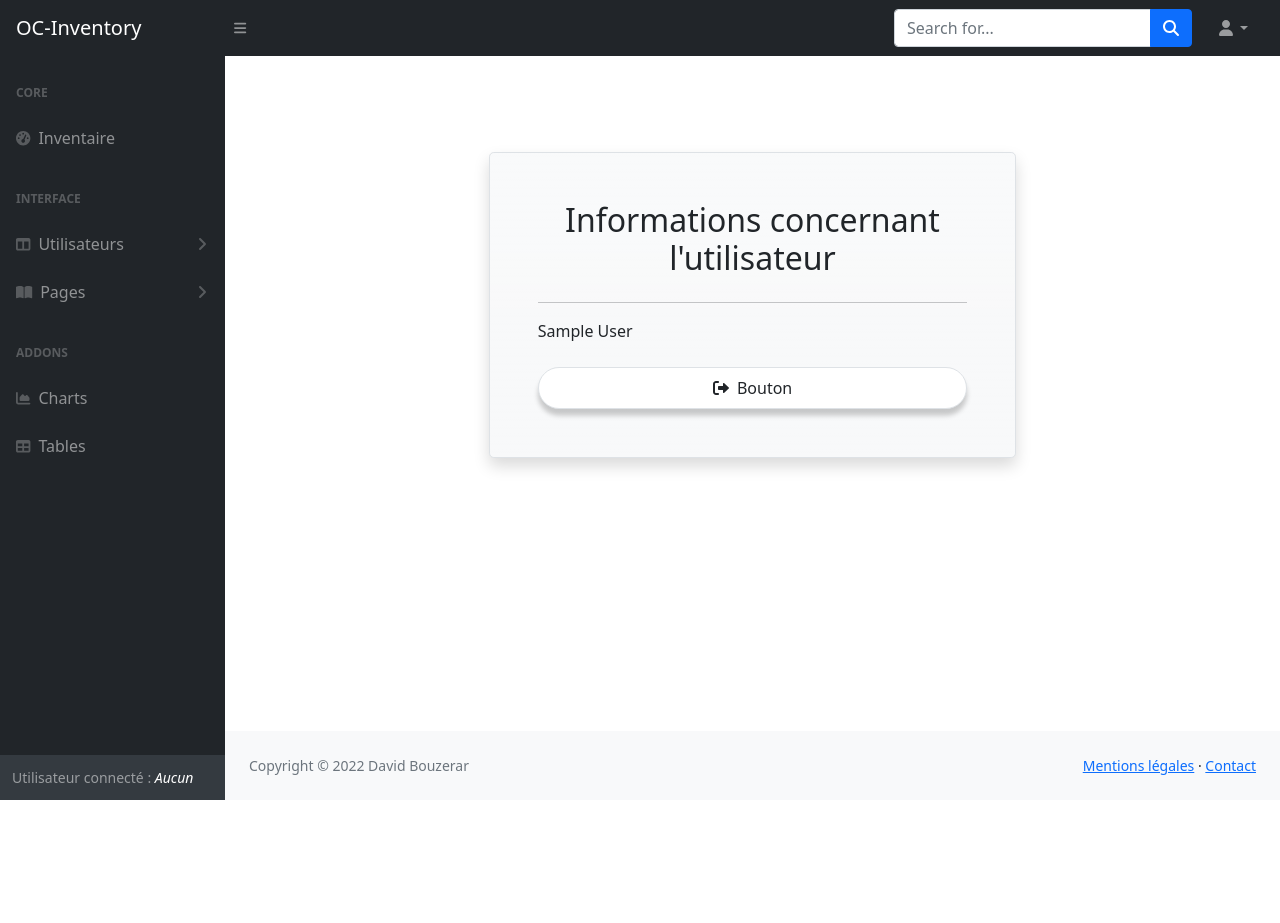
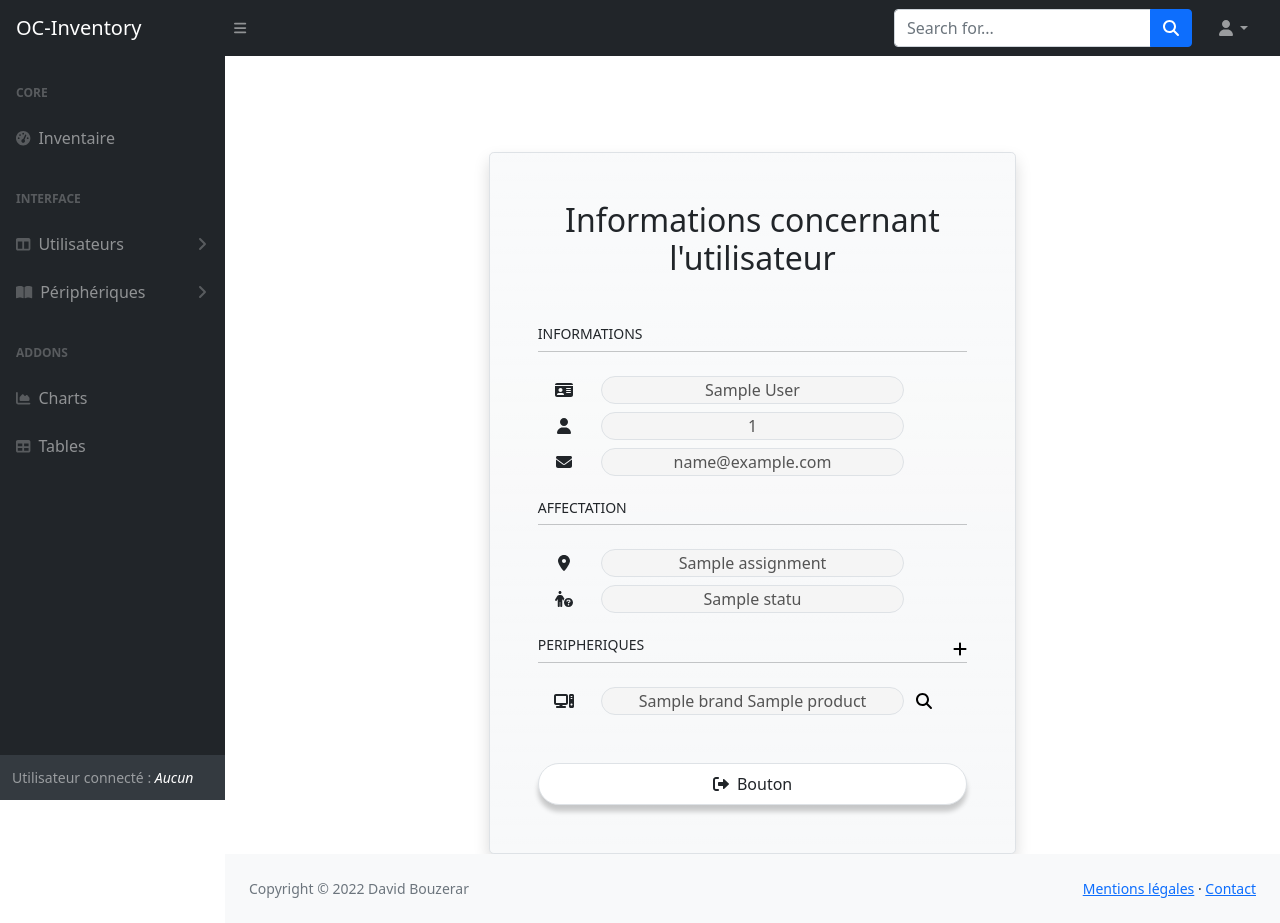
Before and after one commit to Eidocode/OC_Project13, a Django app: page /product_user/user_info/1/ in a window 1280 px wide. Before the commit the page ends 800 px from the top, so only its background shows below. Run offline with Django 3.2, Linux system fonts and the light colour scheme; tables that the repository leaves empty hold one stand-in row (values such as "Sample post"); some libraries are stand-ins or nearby versions.

Commit message:
- Modified base.html for device_users & devices entries - Modified device_users_info html template - Modified last_device_users html template - Added new routes for new templates - Added new views for device_users & devices management - Added new templates all_devices, device_info, device_users and last_devices

```diff
--- a/product/templates/product/base.html
+++ b/product/templates/product/base.html
@@ -70,39 +70,19 @@
                         </a>
                         <div class="collapse" id="collapseLayouts" aria-labelledby="headingOne" data-bs-parent="#sidenavAccordion">
                             <nav class="sb-sidenav-menu-nested nav">
-                                <a class="nav-link" href="{% url 'show_product_user' %}">Derniers ajouts</a>
-                                <a class="nav-link" href="layout-sidenav-light.html">Light Sidenav</a>
+                                <a class="nav-link" href="{% url 'show_last_users' %}">Derniers ajouts</a>
+                                <a class="nav-link" href="{% url 'show_all_users' %}">Tous les utilisateurs</a>
                             </nav>
                         </div>
                         <a class="nav-link collapsed" href="#" data-bs-toggle="collapse" data-bs-target="#collapsePages" aria-expanded="false" aria-controls="collapsePages">
                             <div class="sb-nav-link-icon"><i class="fas fa-book-open"></i></div>
-                            Pages
+                            Périphériques
                             <div class="sb-sidenav-collapse-arrow"><i class="fas fa-angle-down"></i></div>
                         </a>
                         <div class="collapse" id="collapsePages" aria-labelledby="headingTwo" data-bs-parent="#sidenavAccordion">
-                            <nav class="sb-sidenav-menu-nested nav accordion" id="sidenavAccordionPages">
-                                <a class="nav-link collapsed" href="#" data-bs-toggle="collapse" data-bs-target="#pagesCollapseAuth" aria-expanded="false" aria-controls="pagesCollapseAuth">
-                                    Authentication
-                                    <div class="sb-sidenav-collapse-arrow"><i class="fas fa-angle-down"></i></div>
-                                </a>
-                                <div class="collapse" id="pagesCollapseAuth" aria-labelledby="headingOne" data-bs-parent="#sidenavAccordionPages">
-                                    <nav class="sb-sidenav-menu-nested nav">
-                                        <a class="nav-link" href="login.html">Login</a>
-                                        <a class="nav-link" href="register.html">Register</a>
-                                        <a class="nav-link" href="password.html">Forgot Password</a>
-                                    </nav>
-                                </div>
-                                <a class="nav-link collapsed" href="#" data-bs-toggle="collapse" data-bs-target="#pagesCollapseError" aria-expanded="false" aria-controls="pagesCollapseError">
-                                    Error
-                                    <div class="sb-sidenav-collapse-arrow"><i class="fas fa-angle-down"></i></div>
-                                </a>
-                                <div class="collapse" id="pagesCollapseError" aria-labelledby="headingOne" data-bs-parent="#sidenavAccordionPages">
-                                    <nav class="sb-sidenav-menu-nested nav">
-                                        <a class="nav-link" href="401.html">401 Page</a>
-                                        <a class="nav-link" href="404.html">404 Page</a>
-                                        <a class="nav-link" href="500.html">500 Page</a>
-                                    </nav>
-                                </div>
+                            <nav class="sb-sidenav-menu-nested nav">
+                                <a class="nav-link" href="{% url 'show_last_devices' %}">Derniers ajouts</a>
+                                <a class="nav-link" href="{% url 'show_all_devices' %}">Tous les périphériques</a>
                             </nav>
                         </div>
                         <div class="sb-sidenav-menu-heading">Addons</div>
--- /dev/null
+++ b/product_user/templates/device_users_info.html
@@ -0,0 +1,86 @@
+<!-- UserInfo page -->
+{% extends 'product/base.html' %}
+
+{% block content %}
+
+<section class="page-section sign mt-5" id="UserInfo-page">
+    <div class="container h-100">
+        <div class="row align-items-center justify-content-center">
+            <div class="shadow rounded-3 bg-light bg-gradient px-5 mt-5 py-5 col-lg-6 border">
+
+                <h2 class="mb-4 text-center">Informations concernant l'utilisateur</h2>
+
+
+                <h6 class="small mt-5">INFORMATIONS</h6>
+                <hr class="divider mt-0"/>
+
+                <div class="row pt-2">
+                    <span class="col-2 text-center align-self-center">
+                        <i class="fa-solid fa-id-card"></i>
+                    </span>
+                    <input class="col-8 border text-center rounded-pill field_white_hover" value="{{ user.first_name }} {{ user.last_name }}" disabled/>
+                </div>
+                <div class="row pt-2">
+                    <span class="col-2 text-center align-self-center">
+                        <i class="fa-solid fa-user"></i>
+                    </span>
+                    <input class="col-8 border text-center rounded-pill field_white_hover" value="{{ user.uid }}" disabled/>
+                </div>
+                <div class="row pt-2">
+                    <span class="col-2 text-center align-self-center">
+                        <i class="fa-solid fa-envelope"></i>
+                    </span>
+                    <input class="col-8 border text-center rounded-pill field_white_hover" value="{{ user.email|lower }}" disabled/>
+                </div>
+
+                <h6 class="small mt-4">AFFECTATION</h6>
+                <hr class="divider mt-0"/>
+
+                <div class="row pt-2">
+                    <span class="col-2 text-center align-self-center">
+                        <i class="fa-solid fa-location-dot"></i>
+                    </span>
+                    <input class="col-8 border text-center rounded-pill field_white_hover" value="{{ user.assignment.name }}" disabled/>
+                </div>
+                <div class="row pt-2">
+                    <span class="col-2 text-center align-self-center">
+                        <i class="fa-solid fa-person-circle-question"></i>
+                    </span>
+                    <input class="col-8 border text-center rounded-pill field_white_hover" value="{{ user.status.name }}" disabled/>
+                </div>
+
+                <div class="row mt-4">
+                    <h6 class="small col-6">PERIPHERIQUES</h6>
+                    <a id="link_device_btn" class="col-6 text-end blue_hover" href="">
+                        <i class="fa-solid fa-plus"></i>
+                    </a>
+                </div>
+
+                <hr class="divider mt-0"/>
+
+                {% for device in devices %}
+                    <div class="row pt-2">
+                        <span class="col-2 text-center align-self-center">
+                            <i class="fa-solid fa-computer"></i>
+                        </span>
+                        <input class="col-8 border text-center rounded-pill field_white_hover" value="{{ device.fullname }}" disabled/>
+                        <a id="device_detail" class="col-1 blue_hover text-center align-self-center" href="">
+                            <i class="fa-solid fa-magnifying-glass"></i>
+                        </a>
+                    </div>
+
+                {% endfor %}
+
+                <div class="text-center mt-5">
+                    <a id="" class="border col-12 btn btn-outline-teal rounded-pill text-center py-2" role="button" href='#'>
+                        <i style="padding-right: 1%" class="fa-solid fa-right-from-bracket"></i>
+                        Bouton
+                    </a>
+                </div>
+
+            </div>
+        </div>
+    </div>
+</section>
+
+{% endblock content %}
--- a/product_user/templates/user_info.html
+++ /dev/null
@@ -1,30 +0,0 @@
-<!-- UserInfo page -->
-{% extends 'product/base.html' %}
-
-{% block content %}
-
-<section class="page-section sign mt-5" id="UserInfo-page">
-    <div class="container h-100">
-        <div class="row align-items-center justify-content-center">
-            <div class="shadow rounded-3 bg-light bg-gradient px-5 mt-5 py-5 col-lg-6 border">
-
-                <h2 class="mb-4 text-center">Informations concernant l'utilisateur</h2>
-
-                <hr class="divider"/>
-
-                {{ user.first_name }} {{ user.last_name }}
-
-
-                <div class="text-center mt-4">
-                    <a id="" class="border col-12 btn btn-outline-teal rounded-pill text-center py-2" role="button" href='#'>
-                        <i style="padding-right: 1%" class="fa-solid fa-right-from-bracket"></i>
-                        Bouton
-                    </a>
-                </div>
-
-            </div>
-        </div>
-    </div>
-</section>
-
-{% endblock content %}
--- a/product_user/urls.py
+++ b/product_user/urls.py
@@ -4,6 +4,11 @@ from . import views
 
 
 urlpatterns = [
-    url(r'^show_users/', views.show_product_user, name='show_product_user'),
+    url(r'^last_users/', views.show_last_users, name='show_last_users'),
+    url(r'^all_users/', views.show_all_users, name='show_all_users'),
     url(r'^user_info/(?P<user_id>[0-9]+)/$', views.show_user_info, name='show_user_info'),
+
+    url(r'^last_devices/', views.show_last_devices, name='show_last_devices'),
+    url(r'^all_devices/', views.show_all_devices, name='show_all_devices'),
+    url(r'^device_info/', views.show_all_devices, name='show_device_info'),
 ]
--- a/product_user/views.py
+++ b/product_user/views.py
@@ -1,9 +1,9 @@
 from django.shortcuts import render, get_object_or_404
 
-from product.models import DeviceUser
+from product.models import DeviceUser, Device
 
 
-def show_product_user(request):
+def show_last_users(request):
     """
     Used for product_user page
     """
@@ -12,7 +12,19 @@ def show_product_user(request):
     context = {
         'device_users': users
     }
-    return render(request, 'product_user.html', context)
+    return render(request, 'last_device_users.html', context)
+
+
+def show_all_users(request):
+    """
+    Used for show_all_user page
+    """
+    users = DeviceUser.objects.filter().order_by('id')
+
+    context = {
+        'device_users': users
+    }
+    return render(request, 'device_users.html', context)
 
 
 def show_user_info(request, user_id):
@@ -22,9 +34,68 @@ def show_user_info(request, user_id):
 
     # Gets a user designated by product_id or returns 404
     user = get_object_or_404(DeviceUser, pk=user_id)
+    get_devices = Device.objects.filter(device_user_id=user.id)
+
+    devices = []
+    for item in get_devices:
+        device_fullname = f"{item.product.brand.name} {item.product.name}"
+        this_item = {
+            'id': item.id,
+            'fullname': device_fullname,
+        }
+        devices.append(this_item)
+
 
     context = {
-        'user': user
+        'user': user,
+        'devices': devices,
     }
 
-    return render(request, 'user_info.html', context)
+    return render(request, 'device_users_info.html', context)
+
+
+def show_last_devices(request):
+    """
+    Used for product_device page
+    """
+    devices = Device.objects.filter().order_by('-id')[:10]
+
+    context = {
+        'devices': devices
+    }
+    return render(request, 'last_devices.html', context)
+
+
+def show_all_devices(request):
+    """
+    Used for product_device page
+    """
+    devices = Device.objects.filter()
+
+    context = {
+        'devices': devices
+    }
+    return render(request, 'all_devices.html', context)
+
+
+def show_device_info(request, device_id):
+    """
+    Used for device_info page
+    """
+
+    # Gets a device designated by product_id or returns 404
+    device = get_object_or_404(Device, pk=device_id)
+    get_user = DeviceUser.objects.filter(device_id=device.id)
+
+    for item in get_users:
+        user_fullname = f"{item.user.first_name} {item.user.last_name}"
+        this_item = {
+            'id': item.id,
+            'fullname': user_fullname,
+        }
+        users.append(this_item)
+
+    context = {
+        'device': device,
+    }
+    return render(request, 'device_info.html', context)
```
Also changed, not shown: product_user/templates/all_devices.html (added, +70 -0 lines), product_user/templates/device_info.html (added, +86 -0 lines), product_user/templates/device_users.html (added, +66 -0 lines), product_user/templates/last_device_users.html (added, +66 -0 lines), product_user/templates/last_devices.html (renamed from product_user/templates/product_user.html, +23 -19 lines), product/static/product/css/custom.css (line endings or trailing spaces).
